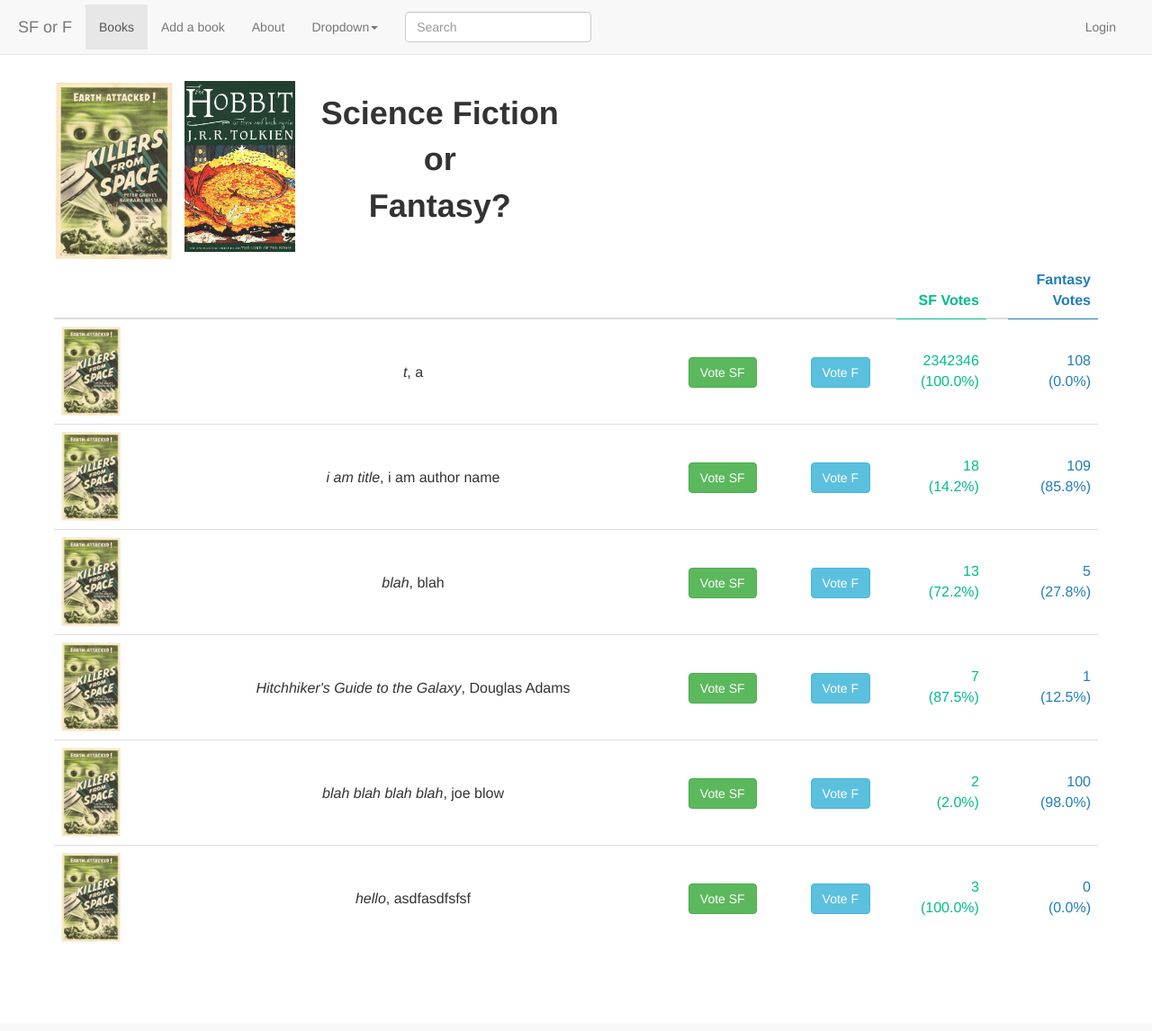
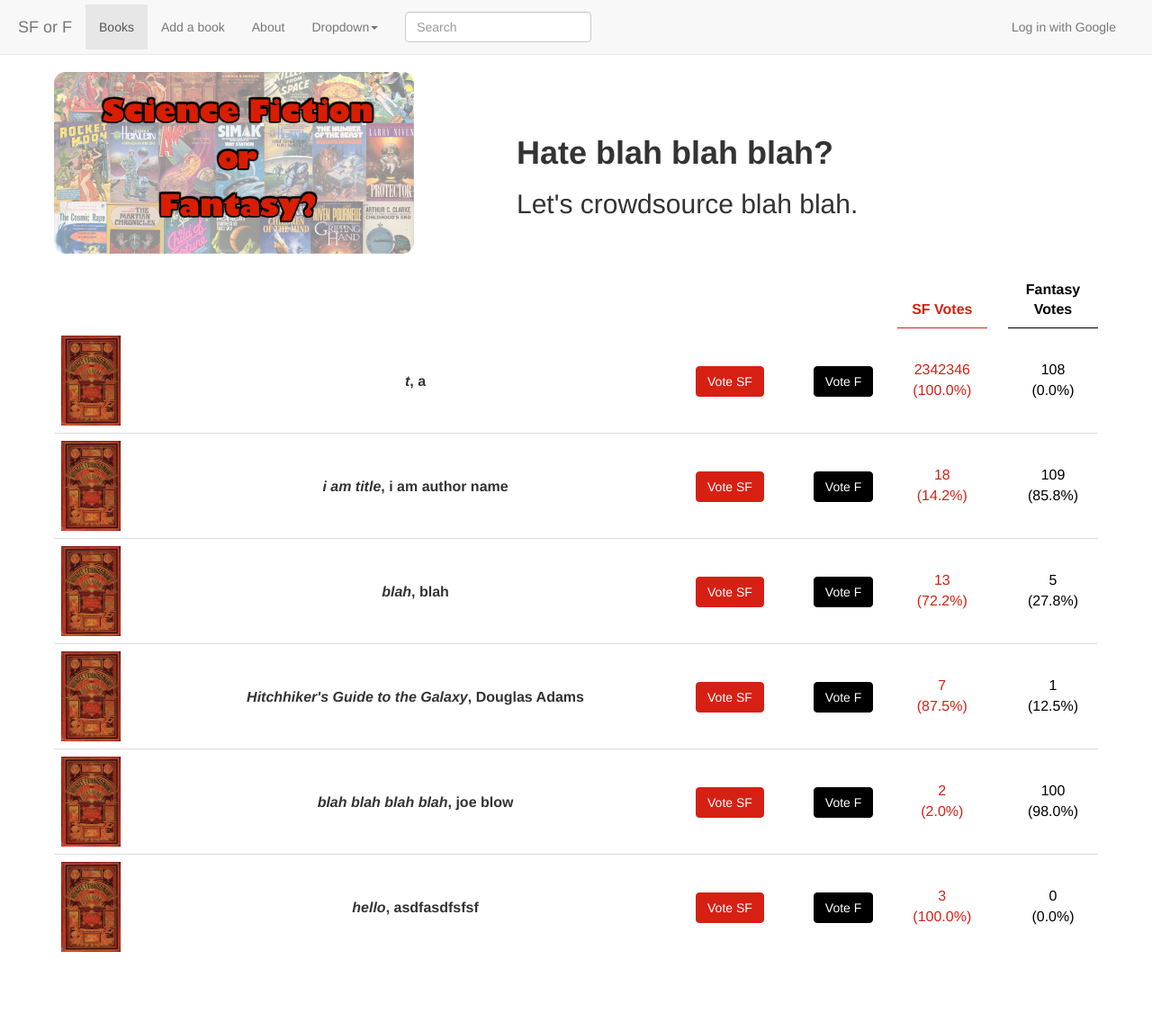
Before and after one commit to gnarlinsky/sf_or_f_django, a Django app: page / in a window 1280 px wide. Shown: the whole page at 90% size. Before the commit the page ends 1047 px from the top, so only its background shows below. Run offline with Django 3.2, Linux system fonts and the light colour scheme; data comes from the database, SQL or seed files in the repository; both versions use the stored data as it was after the commit; parts of the project's set-up code (start-up, migrations or seed data) failed here and were passed over; some libraries are stand-ins or nearby versions.

Commit message:
Made layout/design just a bit less gross.

```diff
--- a/sff_project/rateBooks_application/templates/base.html
+++ b/sff_project/rateBooks_application/templates/base.html
@@ -3,7 +3,10 @@
   <head>
     <!--<link href="{% static 'bootstrap/css/bootstrap.min.css' %}" rel="stylesheet" media="screen">-->
     <link rel="stylesheet" href="//maxcdn.bootstrapcdn.com/bootstrap/3.2.0/css/bootstrap.min.css">
+    <!--
     <link rel="stylesheet" href="//bootswatch.com/darkly/bootstrap.min.css">
+    -->
+    <link rel="stylesheet" href="//bootswatch.com/cosmo/bootstrap.min.css">
     <script src="//ajax.googleapis.com/ajax/libs/jquery/1.11.1/jquery.min.js"></script>
     <script src="//maxcdn.bootstrapcdn.com/bootstrap/3.2.0/js/bootstrap.min.js"></script>
   </head>
@@ -48,11 +51,12 @@
                 </form>
                 <ul class="nav navbar-nav navbar-right"
                 style="margin-right:20px;">
-                    <li><a href="#">Login</a></li>
+                    <li>
+                        <a href="{% url 'socialauth_begin' 'google-oauth2' %}">Log in with Google</a>
+                    </li>
                 </ul>
             </div>
         </nav>
-
     <div style="margin: auto; padding:60px ">
         {% block content %}
         {% endblock %}
--- a/sff_project/rateBooks_application/templates/book_list.html
+++ b/sff_project/rateBooks_application/templates/book_list.html
@@ -2,61 +2,67 @@
 {% load staticfiles %}
 
 {% block content %}
-    <div style="margin-top: 30px;margin-right:auto;width:600px">
-            <div style="float:left; margin-right:10px; border:1px white solid">
-            <img src="{% static 'images/sf_book_cover.jpg' %}" height=200px>
-            </div>
-            <div style="float:left;">
-            <img src="{% static 'images/fantasy_book_cover.jpg' %}" height=190px>
-            </div>
-            <div style="font-size:36px; font-weight:bold;
-            text-align: center; padding:10px;">Science Fiction<br>or<br>Fantasy?
-            </div>
-    </div>
-<div>
+
+
+<!-- TODO: NOPE. Just use Bootstrap's Flexible layout!!!!!!!! -->
+<div style="margin-top:20px">
+<div style="width: 40%;  float:left;">
+    <img src="{% static 'images/main.jpg' %}" width="400px">
+</div>
+<div style="width: 60%;  float:right; padding:50px;">
+<h1 style="font-weight:bold">Hate blah blah blah?</h1>
+<h2>Let's crowdsource blah blah.</h2>
+</div>
+
+<div style="clear: both">
     <table class="table">
-        <thead>
-            <tr>
-                <th></th>
-                <th></th>
-                <th></th>
-                <th></th>
-                <th style="text-align:right;color:#00bc8c; border-bottom:1px
-                #00bc8c solid; width:100px">SF Votes</th>
-                <th></th>
-                <th style="text-align:right;color:#217dbb; border-bottom:1px
-                #217dbb solid; width:100px">Fantasy Votes</th>
+        <thead style="border-bottom:0px">
+            <tr style="border-bottom:0px">
+                <th style="border-bottom:1px white solid"></th>
+                <th style="border-bottom:1px white solid"></th>
+                <th style="border-bottom:1px white solid"></th>
+                <th style="border-bottom:1px white solid"></th>
+                <th style="text-align:center;color:#d62014; border-bottom:1px
+                #d62014 solid; width:100px">SF Votes</th>
+                <th style="border-bottom:1px white solid"></th>
+                <th style="text-align:center;color:#000; border-bottom:1px
+                #000 solid; width:100px">Fantasy Votes</th>
             </tr>
         </thead>
-        <tbody>
+        <tbody style="border-top:0px">
             {% for book in object_list %}
 
-            <tr style="border-bottom: 1px white solid">
-                <td><img src="/static/images/sf_book_cover.jpg" height="100px"></td>
+            <tr style="border-top:0px">
+                <td><img src="/static/images/Hetzel_front_cover.jpg" height="100px"></td>
 
                 <td style="text-align:center; padding-top:10px;
-                vertical-align:middle">
-                    <span style="font-style: italic">{{ book.title }}</span>, {{ book.author }}
+                vertical-align:middle; color:#333; font-weight: bold">
+                    <span style="font-style: italic;">{{ book.title }}</span>, {{ book.author }}
+                </td>
+
+                <td style="text-align:center; padding-top:10px;
+                vertical-align:middle;">
+                    <a href="vote_sf/{{book.id}}" class="btn btn-success"
+                    role="button"
+                    style=" background-color: #d62014; border-color: #d62014;">
+                    Vote SF </a>
                 </td>
 
                 <td style="text-align:center; padding-top:10px;
                 vertical-align:middle">
-                    <a href="vote_sf/{{book.id}}" class="btn btn-success" role="button"> Vote SF </a>
+                    <a href="vote_f/{{book.id}}" class="btn btn-info" role="button"
+                    style="background-color: #000; border-color: #000;">
+                    Vote F </a>
                 </td>
 
-                <td style="text-align:center; padding-top:10px;
-                vertical-align:middle">
-                    <a href="vote_f/{{book.id}}" class="btn btn-info" role="button"> Vote F </a>
-                </td>
-
-                <td style="text-align:right;color:#00bc8c; width:100px;
+                <td style="text-align:center;color:#d62014; width:100px;
                 vertical-align:middle">
                     {{ book.votes_sf }}<br>({{ book.get_percentage_sf_votes }}%)
                 </td>
 
                 <td></td>
 
-                <td style="text-align:right;color:#217dbb; width:100px;
+                <td style="text-align:center;color:#000; width:100px;
                 vertical-align:middle">
                     {{ book.votes_f }}<br>({{ book.get_percentage_f_votes }}%)
                 </td>
--- a/sff_project/sff_project/urls.py
+++ b/sff_project/sff_project/urls.py
@@ -22,6 +22,7 @@
     #   http://www.webforefront.com/django/accessurlparamsviewmethods.html
     url(r'^vote_sf/(?P<book_id>\d+)/$', rateBooks_application.views.vote_sf),
     url(r'^vote_f/(?P<book_id>\d+)/$', rateBooks_application.views.vote_f),
+    url(r'', include('social_auth.urls')),
 )
 
 urlpatterns += staticfiles_urlpatterns()
```
Also changed, not shown: sff_project/sff_project/settings.py (+10 -1 lines), sff_project/db.sqlite3, sff_project/sff_project/static/images/Hetzel_front_cover.jpg (added), sff_project/sff_project/static/images/main.jpg (added), sff_project/sff_project/static/images/main.png (added), sff_project/sff_project/static/images/sf_or_f_main_image_7x2.png (added), 4 other files.
